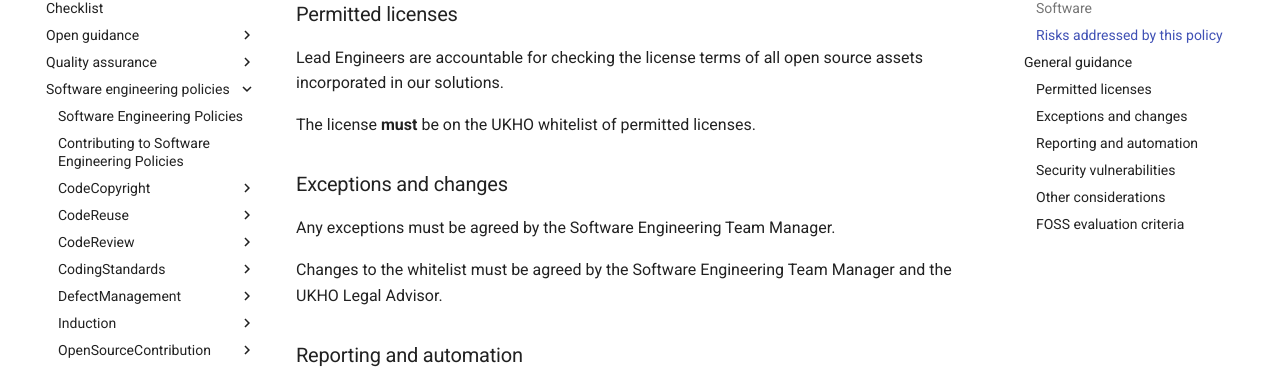
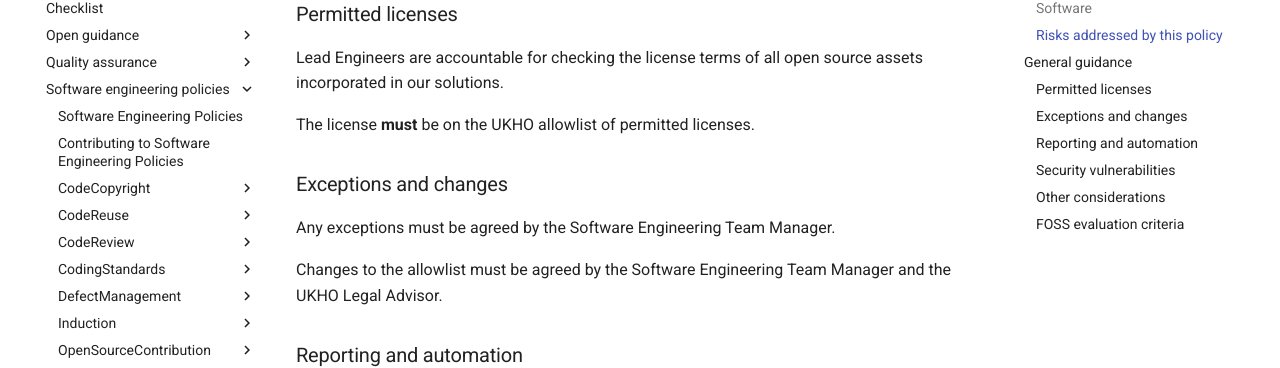
Before and after one commit to UKHO/docs, an MkDocs documentation site: the page built from docs/software-engineering-policies/OpenSourceUse/OpenSourceUsePolicy.md, in a window 1280 px wide and 900 px high, scrolled down 1597 px. Shown: the part 145-513 px from the top of the window. Built offline with MkDocs 1.6.1 and Material for MkDocs 9.7.7, drawn with Linux system fonts in a browser that asks for light colours.

Commit message:
replace word 'whitelist'

```diff
--- a/docs/software-engineering-policies/OpenSourceUse/OpenSourceUsePolicy.md
+++ b/docs/software-engineering-policies/OpenSourceUse/OpenSourceUsePolicy.md
@@ -28,13 +28,13 @@ For the purposes of this policy, free open source software (FOSS) is [as defined
 
 Lead Engineers are accountable for checking the license terms of all open source assets incorporated in our solutions.
 
-The license **must** be on the UKHO whitelist of permitted licenses.
+The license **must** be on the UKHO allowlist of permitted licenses.
 
 ### Exceptions and changes
 
 Any exceptions must be agreed by the Software Engineering Team Manager.
 
-Changes to the whitelist must be agreed by the Software Engineering Team Manager and the UKHO Legal Advisor.
+Changes to the allowlist must be agreed by the Software Engineering Team Manager and the UKHO Legal Advisor.
 
 ### Reporting and automation
 
```
